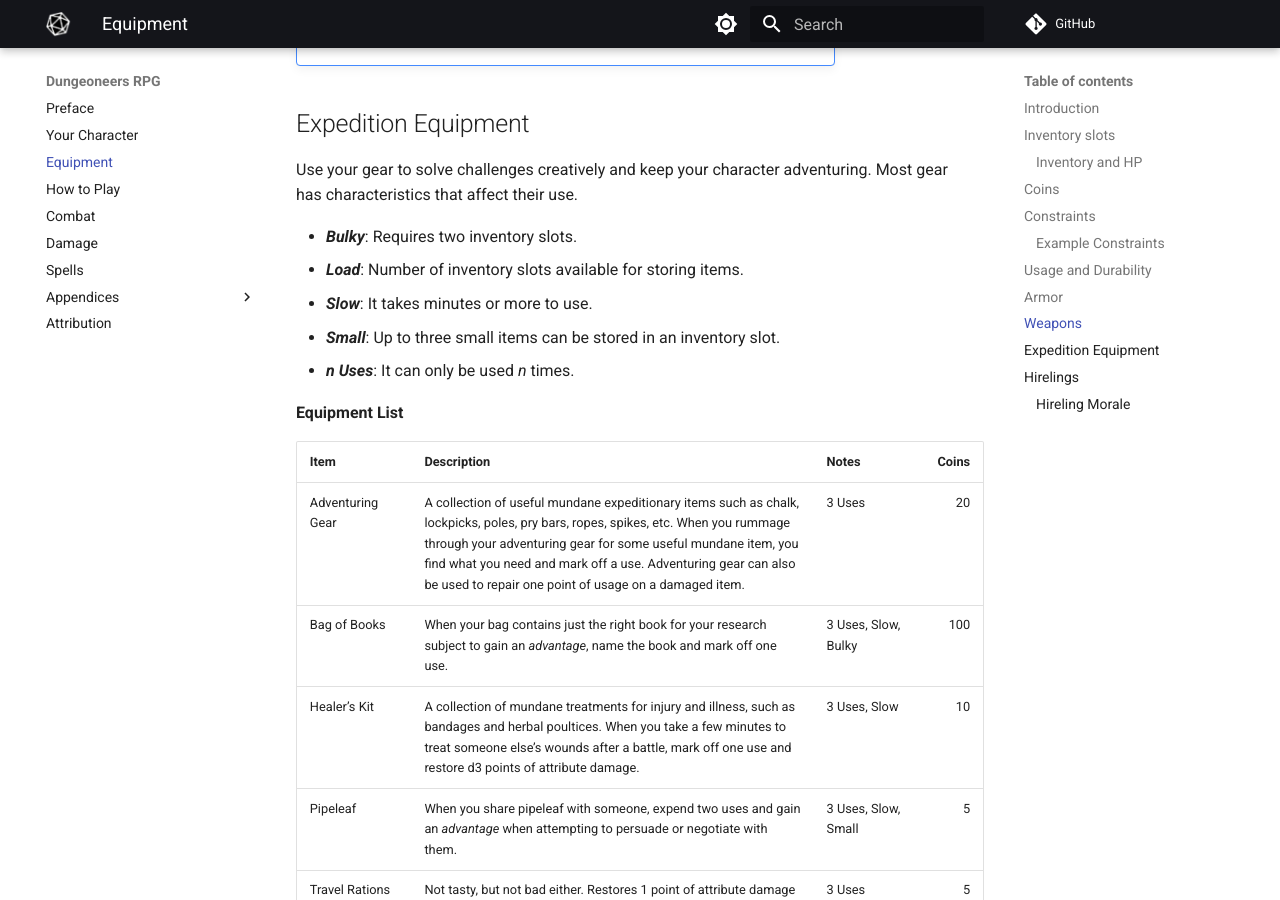
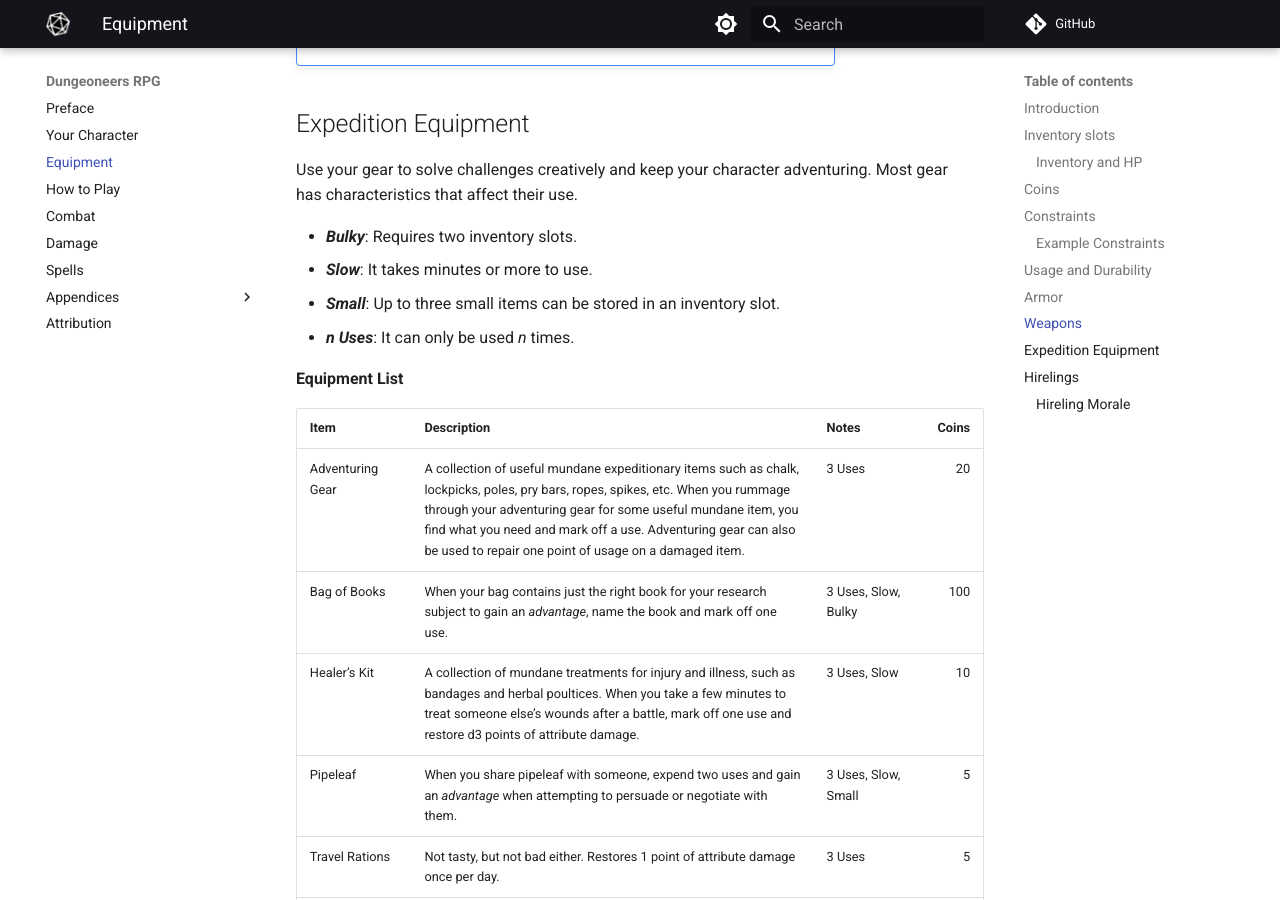
Before and after one commit to joemoose/dungeoneers.d20, an MkDocs documentation site: the page built from docs/equipment.md, in a window 1280 px wide and 900 px high, scrolled down 5287 px. Built offline with MkDocs 1.6.1 and Material for MkDocs 9.7.7, drawn with Linux system fonts in a browser that asks for light colours; comment, search, counter and statistics services are not loaded.

Commit message:
Update equipment.md

```diff
--- a/docs/equipment.md
+++ b/docs/equipment.md
@@ -147,7 +147,6 @@ You can use any weapon as you see fit. Most weapons have characteristics that af
 Use your gear to solve challenges creatively and keep your character adventuring. Most gear has characteristics that affect their use.
 
 - ***Bulky***: Requires two inventory slots.
-- ***Load***: Number of inventory slots available for storing items.
 - ***Slow***: It takes minutes or more to use.
 - ***Small***: Up to three small items can be stored in an inventory slot.
 - ***n Uses***: It can only be used *n* times.
```
